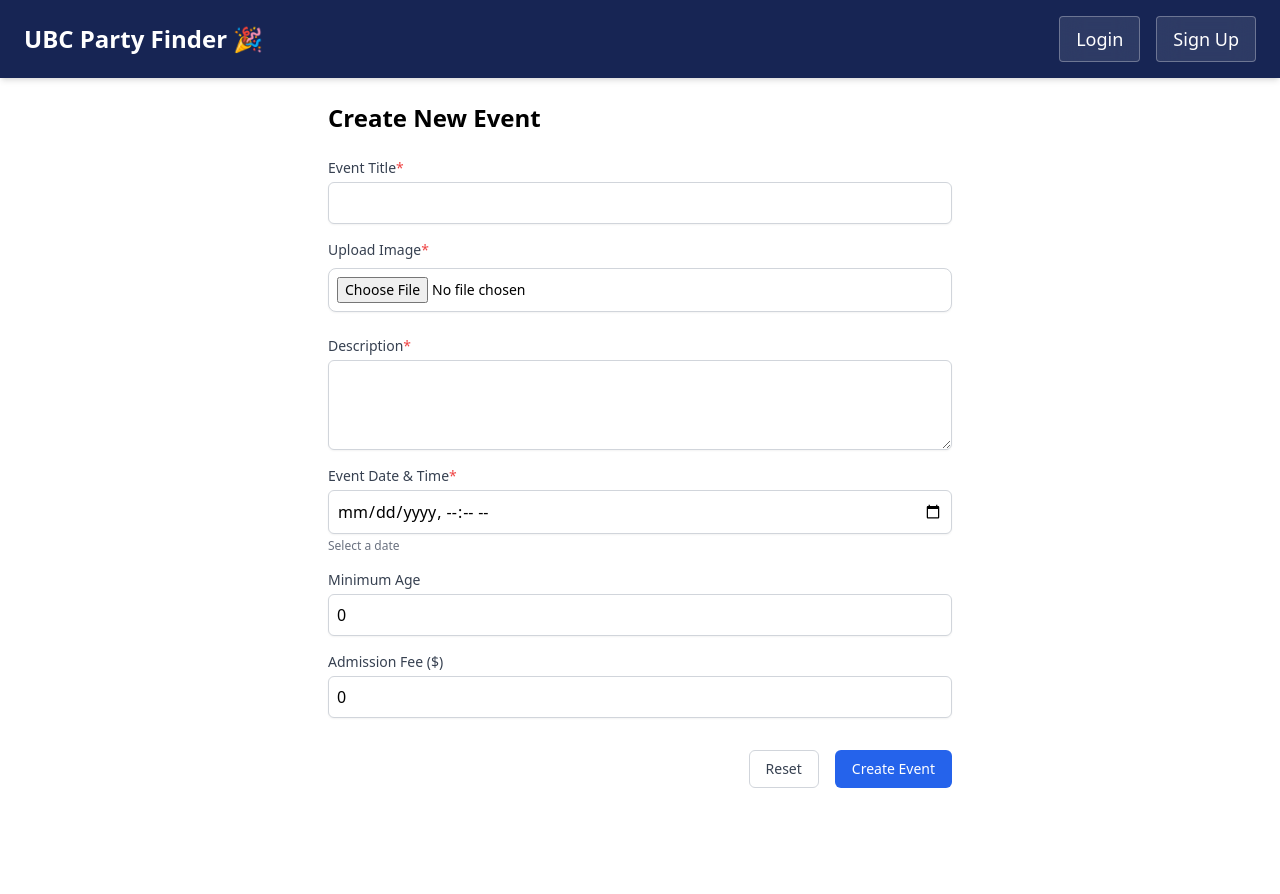
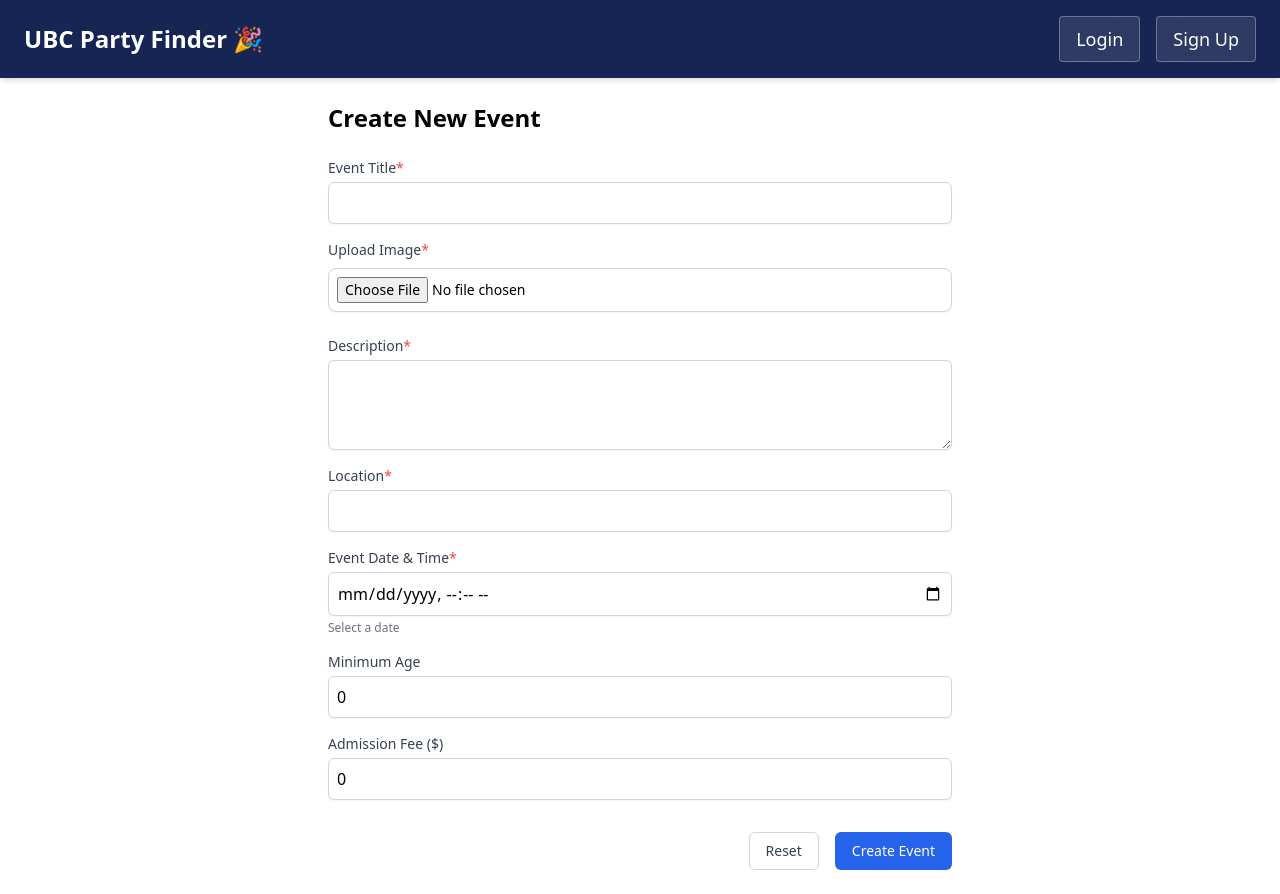
Before and after one commit to BlueFrogJetSki/EverythingReviewer, a Nuxt app: page /events/create in a window 1280 px wide. Before the commit the page ends 812 px from the top, so only its background shows below. Built offline with nearby package versions, Linux system fonts and the light colour scheme.

Commit message:
added form validations

```diff
--- a/pages/events/create.vue
+++ b/pages/events/create.vue
@@ -41,10 +41,18 @@
             class="text-red-500">*</span></label>
         <textarea v-model="description" id="description" name="description" rows="3"
           class="mt-1 block w-full rounded-md border-gray-300 shadow-sm focus:border-blue-500 focus:ring-blue-500 p-2 border"></textarea>
-        <p v-if = "descriptionError" class="text-red-500 text-xs mt-1 " id="description-error">Description is required</p>
+        <p v-if = "descriptionError" class="text-red-500 text-xs mt-1 " id="description-error">{{ descriptionError }}</p>
       </div>
 
+      <!-- Location -->
 
+      <div>
+        <label for="Location" class="block text-sm font-medium text-gray-700">Location<span
+            class="text-red-500">*</span></label>
+        <input v-model="location" id="Location" name="Location" rows="3"
+          class="mt-1 block w-full rounded-md border-gray-300 shadow-sm focus:border-blue-500 focus:ring-blue-500 p-2 border"></input>
+        <p v-if = "locationError" class="text-red-500 text-xs mt-1 " id="Location-error">{{ locationError }}</p>
+      </div>
 
 
       <!-- Date & Time -->
@@ -110,6 +118,10 @@ const titleError = ref('')
 const description = ref('')
 const descriptionError = ref('')
 
+const location = ref('')
+const locationError = ref('')
+
+
 const dateTime = ref('');
 const dateTimeError = ref('')
 
@@ -160,6 +172,7 @@ async function handleImageChange(event: Event) {
 function validateForm(){
   ValidateText("Title", title.value, 1, 80, titleError)
   ValidateText("Description", description.value, 1, 280, descriptionError)
+  ValidateText("Location", location.value, 1, 280, locationError)
   ValidateDateTime("Event Date & Time", dateTime.value, dateTimeError)
 
 }
--- a/utils/ValidateField.ts
+++ b/utils/ValidateField.ts
@@ -9,7 +9,7 @@ export const ValidateText = (
   minLength: number = 1,
   maxLength: number = 80,
   errorRef: Ref<string>,
-  invalidChars? : string[]
+//   invalidChars? : string[]
 ) => {
   //clear existing err message
   errorRef.value = "";
@@ -23,7 +23,6 @@ export const ValidateText = (
   }
 
   if (text.length < minLength) {
-    console.log(text.length);
     errorRef.value = `${fieldName} must have ${minLength} characters or more`;
   }
 
```
